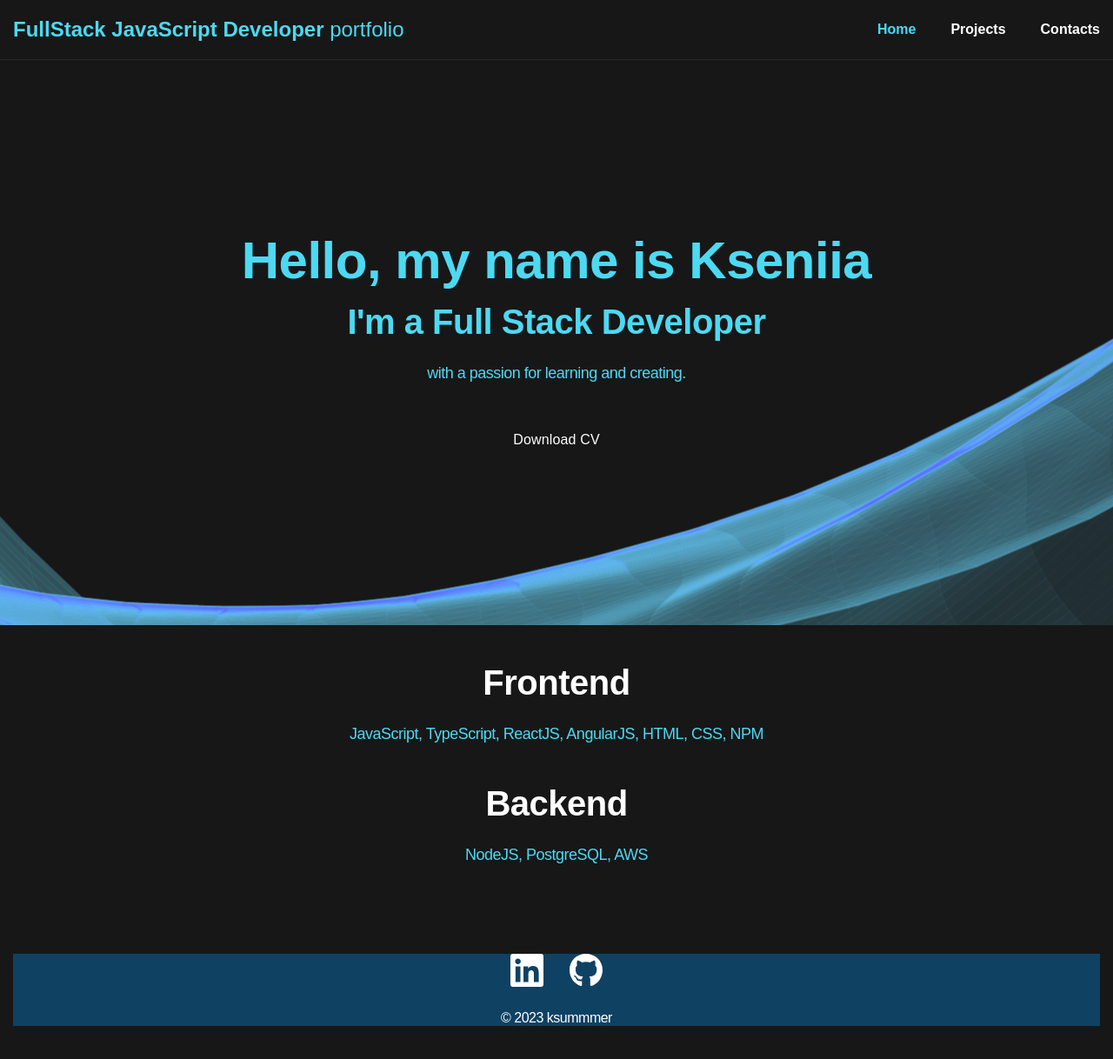
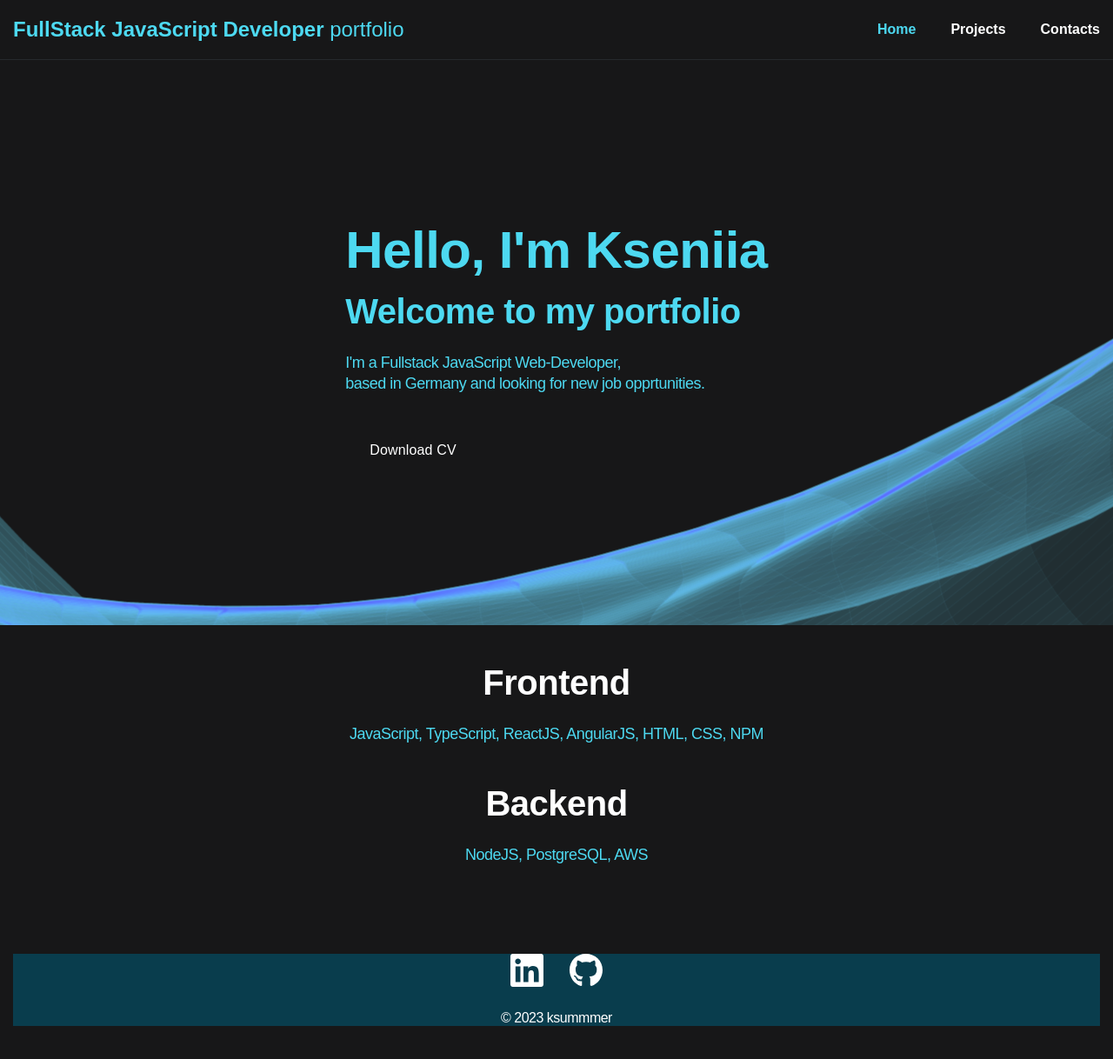
Before and after one commit to Ksummmer/Portfolio, a React (Create React App) app: page / in a window 1280 px wide. Shown: the top 1218 px of the page at 87% size. Built offline with nearby package versions, Linux system fonts and the light colour scheme.

Commit message:
Update text changes

```diff
--- a/src/components/header/Header.js
+++ b/src/components/header/Header.js
@@ -18,11 +18,14 @@ const Header = () => {
     <header className="header">
       <div className="header__wrapper">
         <h1 className="header__title">
-          <strong>Hello, my name is <em>Kseniia</em></strong><br />
-          I'm a Full Stack Developer
+          <strong>Hello, I'm Kseniia </strong><br />
+          Welcome to my portfolio
+
+
         </h1>
         <div className="header__text">
-          <p>with a passion for learning and creating.</p>
+          <p>I'm a Fullstack JavaScript Web-Developer,
+          <br />based in Germany and looking for new job opprtunities.</p>
         </div>
 
         <button onClick={onButtonClick} className="btn">Download CV</button>
--- a/src/components/header/style.css
+++ b/src/components/header/style.css
@@ -15,7 +15,7 @@
 	background-position: center center;
 
 	color: var(--header-text);
-	text-align: center;
+	text-align: left;
 }
 
 .header__wrapper {
--- a/src/styles/main.css
+++ b/src/styles/main.css
@@ -7,9 +7,8 @@
 	--black: #171718;
 	--black-border: #26292d;
 	--white: #fff;
-	--purple: #5c62ec;
 	--blue: #4dd9f1;
-	--darkblue: #0f4163;
+	--darkblue: #064457d8;
 
 	/* Nav */
 	--nav-bg: var(--black);
```
Also changed, not shown: src/helpers/projectsList.js (+4 -4 lines).
